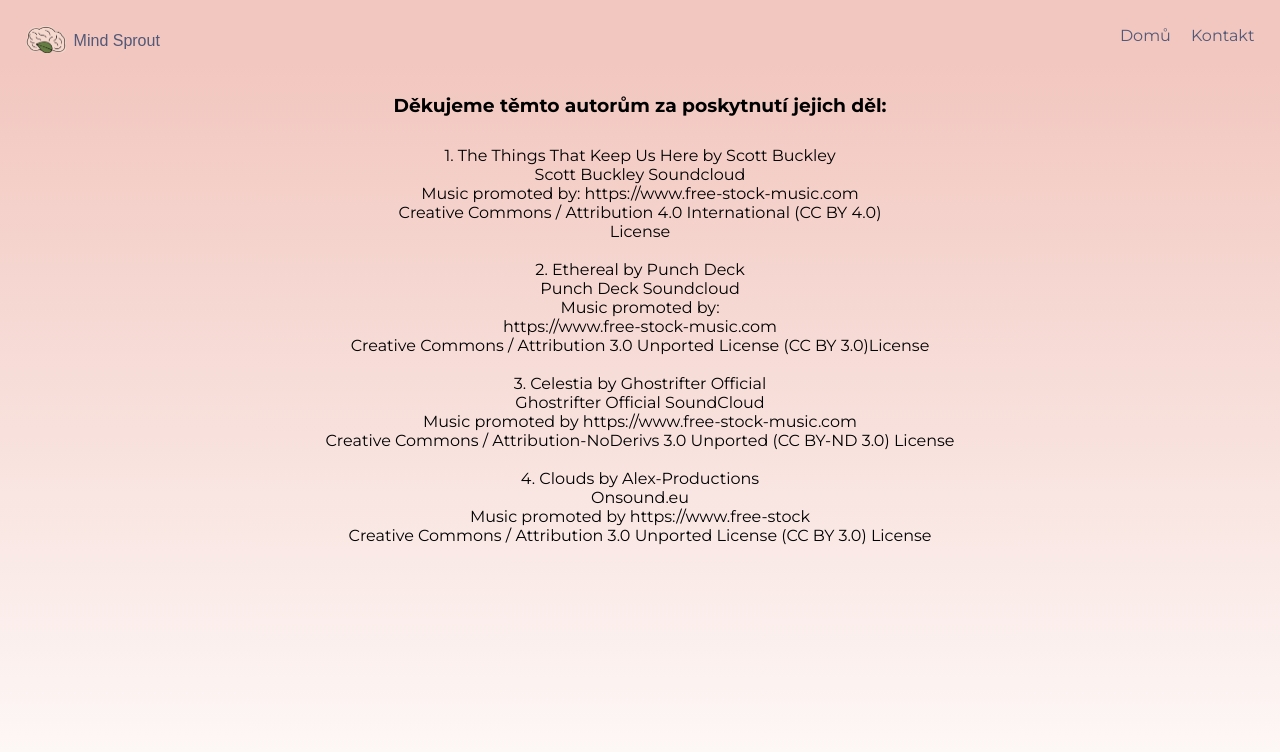
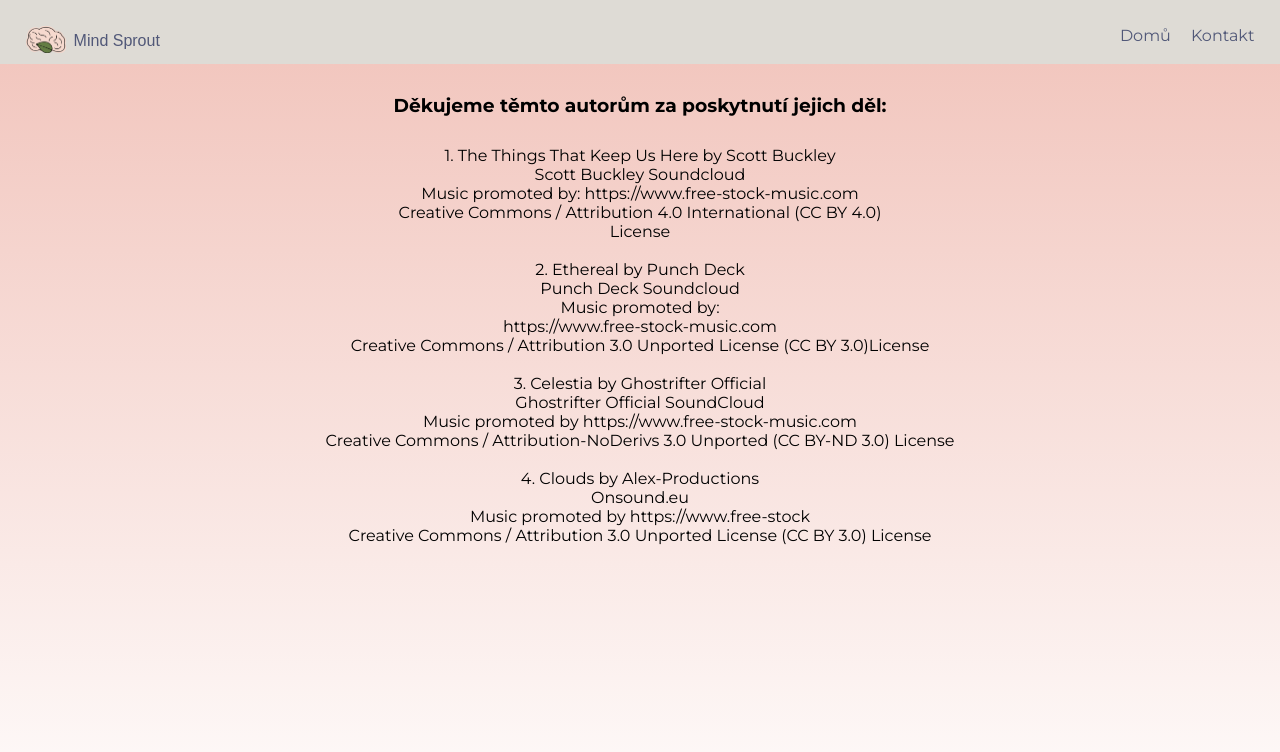
Before and after one commit to MartinaKolarova/MindSprout, a Next.js app: page /credits in a window 1280 px wide. Shown: the top 752 px of the page. Built offline with nearby package versions, Linux system fonts and the light colour scheme; a web font is replaced by a local one.

Commit message:
navMenu color fix

```diff
--- a/src/components/Header/Header.jsx
+++ b/src/components/Header/Header.jsx
@@ -9,7 +9,7 @@
   subsets: ["latin"],
 });
 
-export const Header = ({ handleHome }) => {
+export const Header = ({ handleHome, category }) => {
   const [isHamburgerActive, setIsHamburgerActive] = useState(false);
   const [isNavMenuActive, setIsNavMenuActive] = useState(false);
 
@@ -25,7 +25,11 @@
   };
 
   return (
-    <header className={styles.header}>
+    <header
+      className={`${styles.header}  ${
+        category !== null ? styles.headerColor : ""
+      }`}
+    >
       <div className={styles.subcontainer}>
         <Link href="/" className={styles.logoLink} onClick={closeMenu}>
           <div className={styles.logo}>
@@ -51,7 +55,7 @@
           <ul
             className={`${styles.navMenu} ${
               isNavMenuActive ? styles.active : ""
-            }`}
+            } ${category !== null ? styles.headerColor : ""}`}
           >
             <li className={styles.navItem}>
               <Link href="/" className={styles.navLink} onClick={closeMenu}>
--- a/src/components/Header/style.module.css
+++ b/src/components/Header/style.module.css
@@ -7,7 +7,6 @@
   background-color: #f2c7bfff;
   height: 8vh;
 }
-
 
 .subcontainer {
   width: 100%;
@@ -56,12 +55,14 @@
   list-style: none;
   color: white;
   display: none;
+  background-color: #f2c7bfff;
+
 }
 
 .navMenu.active {
   left: 0;
   top: 8vh;
-  background-color: #f2c7bfff;
+  /* background-color: #f2c7bfff; */
   display: flex;
 }
 
@@ -109,6 +110,9 @@
 .hamburger.active .bar:nth-child(3) {
   transform: translateY(-8px) rotate(-45deg);
 }
+.headerColor{
+  background-color: rgb(222, 219, 213);
+}
 
 @media (min-width: 768px) {
   .hamburger {
--- a/src/pages/index.jsx
+++ b/src/pages/index.jsx
@@ -30,7 +30,7 @@
 
   return (
     <>
-      <Header handleHome={handleBack}></Header>
+      <Header category={chosenCategory} handleHome={handleBack}></Header>
 
       <div className={styles.appcontainer}>
         <Head>
```
